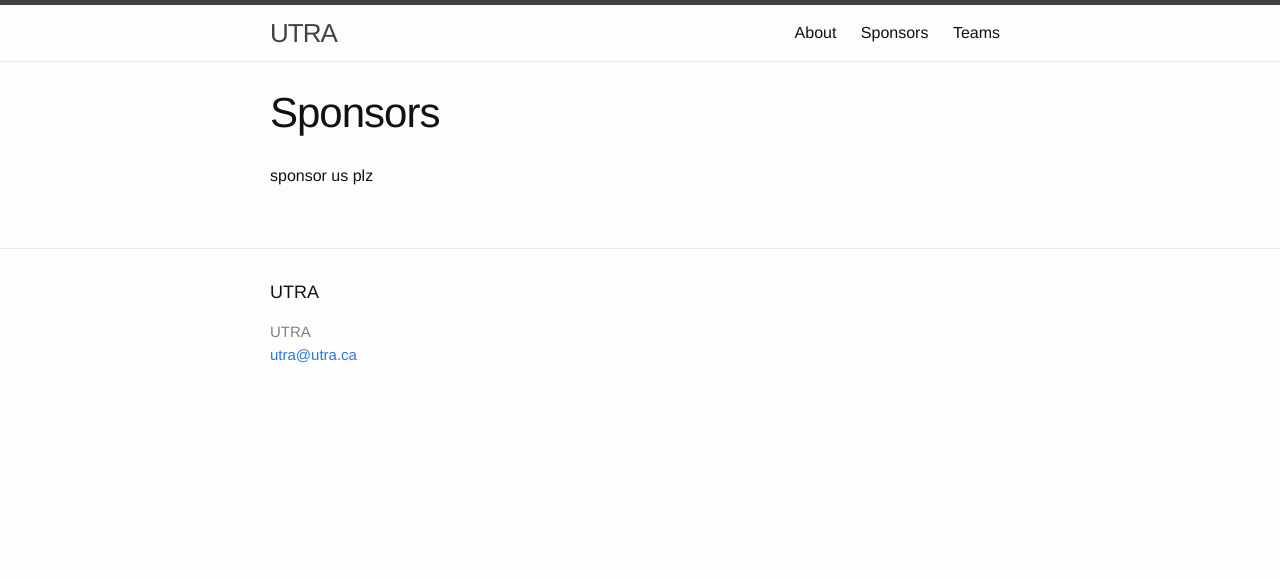
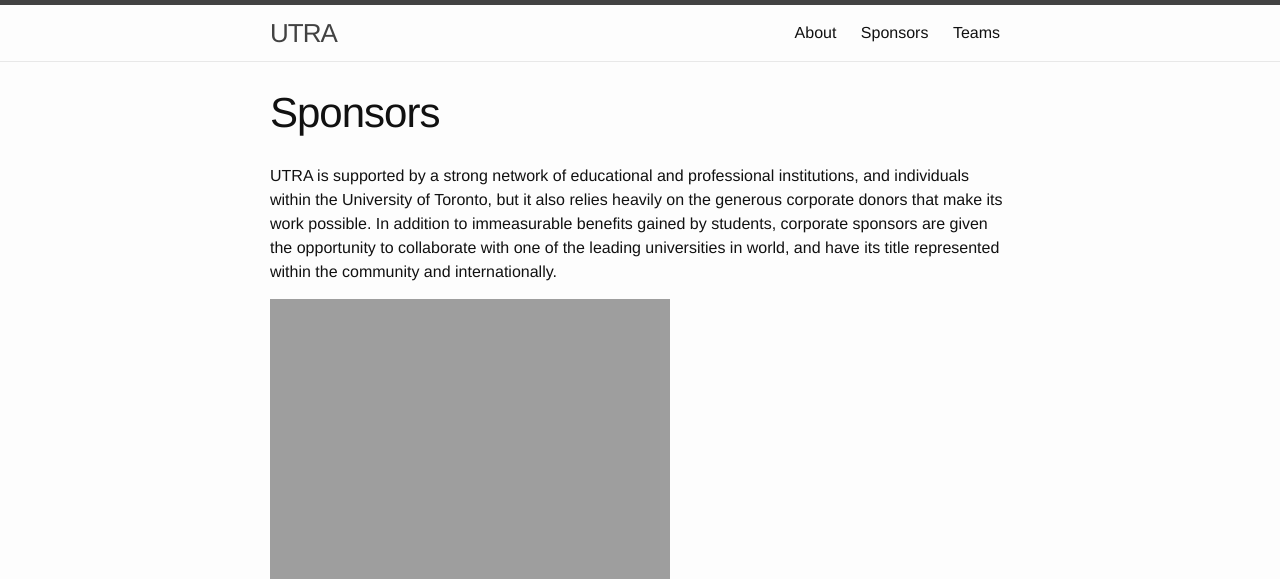
Before and after one commit to utra/utra-old-website, a Jekyll site: the page built from pages/sponsor.md, in a window 1280 px wide. Shown: the top 579 px of the page. Built offline with Jekyll 4.4.1, drawn with Linux system fonts in a browser that asks for light colours; some of the changed text lies outside the part shown; grey boxes are pictures that could not be loaded.

Commit message:
More work on homepage, added filler text/fixed spacing, started work on sponsor page

```diff
--- a/_includes/signup.html
+++ b/_includes/signup.html
@@ -53,7 +53,7 @@
 		<div class="response" id="mce-success-response" style="display:none"></div>
 	</div>    <!-- real people should not fill this in and expect good things - do not remove this or risk form bot signups-->
     <div style="position: absolute; left: -5000px;"><input type="text" name="b_278107b7e9cd8e64fd055c220_a785f8e453" tabindex="-1" value=""></div>
-    <div class="clear" id="button-container"><input type="submit" value="Subscribe" name="subscribe" id="mc-embedded-subscribe" class="button"></div>
+    <div class="clear" id="button-container"><input type="submit" value="Join" name="subscribe" id="mc-embedded-subscribe" class="button"></div>
     </div>
 </form>
 </div>
--- a/_sass/_layout.scss
+++ b/_sass/_layout.scss
@@ -258,12 +258,19 @@
 
 .main-header {
   text-align : center;
+  margin-bottom : 30px;
   h1 {
     font-size : 50px;
   }
 }
 
+.section-body {
+  margin-bottom : 50px;
+}
+
 .team-row {
+  text-align: center;
+
   .team-box {
     display : inline-block;
     text-align : center;
@@ -272,10 +279,6 @@
     margin : 0 10px;
     border-radius : 50%;
     background-color : lightgrey;
-    font-size : 25px;
-  }
-
-  &.second-row {
-    margin-left : 90px;
+    font-size : 30px;
   }
 }
--- a/pages/sponsor.md
+++ b/pages/sponsor.md
@@ -5,4 +5,29 @@ permalink: /sponsors/
 inMenu: true
 ---
 
-sponsor us plz
+UTRA is supported by a strong network of educational and professional institutions, and individuals within the University of Toronto, but it also relies heavily on the generous corporate donors that make its work possible. In addition to immeasurable benefits gained by students, corporate sponsors are given the opportunity to collaborate with one of the leading universities in world, and have its title represented within the community and internationally.
+
+[![Skule Alumni](http://www.utra.ca/Pictures/Sponsors/block/skuleAlumni.jpg)](http://alumni.utoronto.ca)
+[![DS Solidworks](https://github.com/adam-p/markdown-here/raw/master/src/common/images/icon48.png "Logo Title Text 1")](http://arkadyark.me)
+[![MDA](https://github.com/adam-p/markdown-here/raw/master/src/common/images/icon48.png "Logo Title Text 1")](http://arkadyark.me)
+[![upverter](https://github.com/adam-p/markdown-here/raw/master/src/common/images/icon48.png "Logo Title Text 1")](http://arkadyark.me)
+[![High Strength Plates & Profiles Inc.](https://github.com/adam-p/markdown-here/raw/master/src/common/images/icon48.png "Logo Title Text 1")](http://arkadyark.me)
+[![eckertech](https://github.com/adam-p/markdown-here/raw/master/src/common/images/icon48.png "Logo Title Text 1")](http://arkadyark.me)
+[![Atmel](https://github.com/adam-p/markdown-here/raw/master/src/common/images/icon48.png "Logo Title Text 1")](http://arkadyark.me)
+[![Dutchman](https://github.com/adam-p/markdown-here/raw/master/src/common/images/icon48.png "Logo Title Text 1")](http://arkadyark.me)
+[![NovAtel](https://github.com/adam-p/markdown-here/raw/master/src/common/images/icon48.png "Logo Title Text 1")](http://arkadyark.me)
+[![Mechanical and Industrial Engineering at the University of Toronto](https://github.com/adam-p/markdown-here/raw/master/src/common/images/icon48.png "Logo Title Text 1")](http://arkadyark.me)
+[![Skule](https://github.com/adam-p/markdown-here/raw/master/src/common/images/icon48.png "Logo Title Text 1")](http://arkadyark.me)
+[![University of Toronto Faculty of Applied Science and Engineering](https://github.com/adam-p/markdown-here/raw/master/src/common/images/icon48.png "Logo Title Text 1")](http://arkadyark.me)
+[![Tsubaki](https://github.com/adam-p/markdown-here/raw/master/src/common/images/icon48.png "Logo Title Text 1")](http://arkadyark.me)
+[![UTIAS](https://github.com/adam-p/markdown-here/raw/master/src/common/images/icon48.png "Logo Title Text 1")](http://arkadyark.me)
+[![Timbren](https://github.com/adam-p/markdown-here/raw/master/src/common/images/icon48.png "Logo Title Text 1")](http://arkadyark.me)
+[![Carefree Tire](https://github.com/adam-p/markdown-here/raw/master/src/common/images/icon48.png "Logo Title Text 1")](http://arkadyark.me)
+[![Ion Link](https://github.com/adam-p/markdown-here/raw/master/src/common/images/icon48.png "Logo Title Text 1")](http://arkadyark.me)
+[![Pololu Robotics & Electronics](https://github.com/adam-p/markdown-here/raw/master/src/common/images/icon48.png "Logo Title Text 1")](http://arkadyark.me)
+[![UTSU](https://github.com/adam-p/markdown-here/raw/master/src/common/images/icon48.png "Logo Title Text 1")](http://arkadyark.me)
+[![The Edward S. Rodgers Department of Electrical and Computer Engineering](https://github.com/adam-p/markdown-here/raw/master/src/common/images/icon48.png "Logo Title Text 1")](http://arkadyark.me)
+[![Digi-Key](https://github.com/adam-p/markdown-here/raw/master/src/common/images/icon48.png "Logo Title Text 1")](http://arkadyark.me)
+[![Crosslink Technology Inc.](https://github.com/adam-p/markdown-here/raw/master/src/common/images/icon48.png "Logo Title Text 1")](http://arkadyark.me)
+
+If you're interested in sponsoring us, contact us.
```
Also changed, not shown: index.html (+9 -3 lines), pages/about.md (+5 -4 lines).
